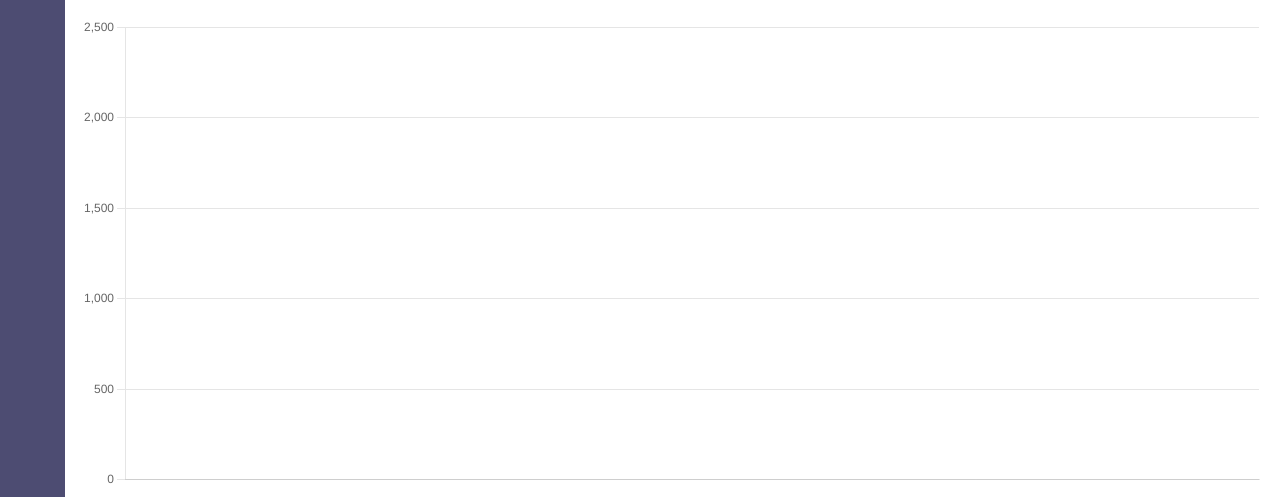
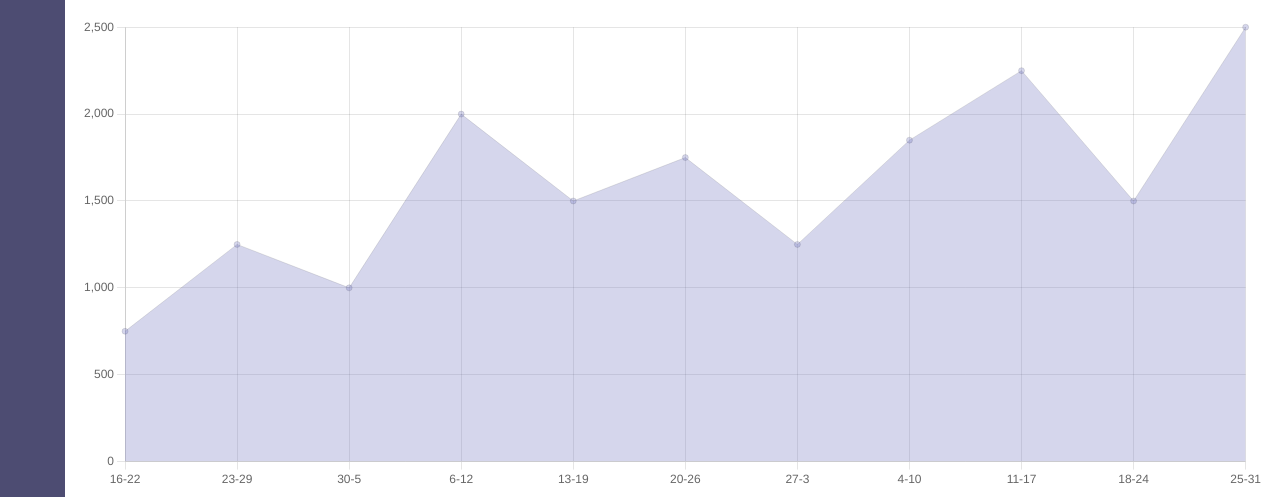
Before and after one commit to Hassan2825/webApp-Dashboard, a plain HTML site: page index.html in a window 1280 px wide. Shown: the part 237-734 px from the top of the page. Drawn offline with nearby package versions, Linux system fonts and the light colour scheme.

Commit message:
final project draft complete

```diff
--- a/chart.js
+++ b/chart.js
@@ -1,7 +1,7 @@
 const trafficCanvas = document.getElementById("traffic-chart");
 
 let trafficData = {
-    label: ["16-22", "23-29", "30-5", "6-12", "13-19", "20-26", "27-3",
+    labels: ["16-22", "23-29", "30-5", "6-12", "13-19", "20-26", "27-3",
     "4-10", "11-17", "18-24", "25-31"],
     datasets: [{
         data: [750, 1250, 1000, 2000, 1500, 1750, 1250, 1850, 2250, 1500,
```
Also changed, not shown: styles.css (+0 -9 lines).
